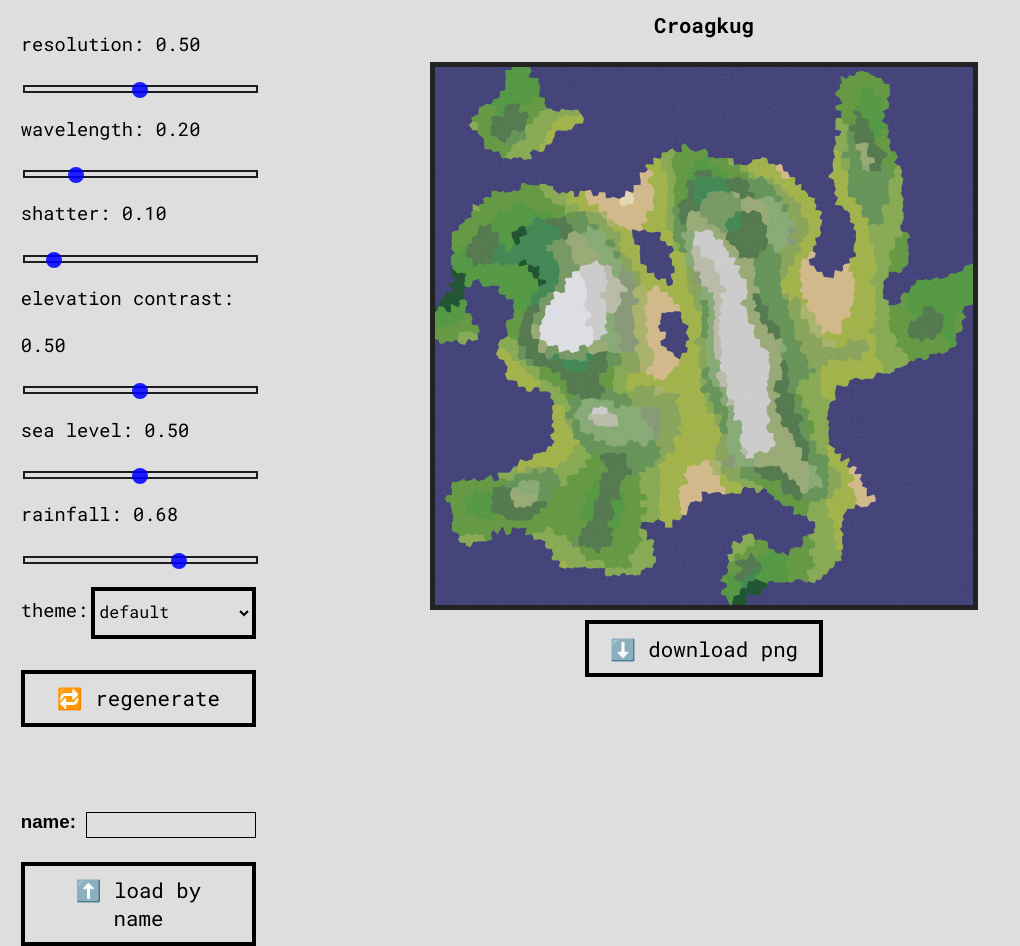
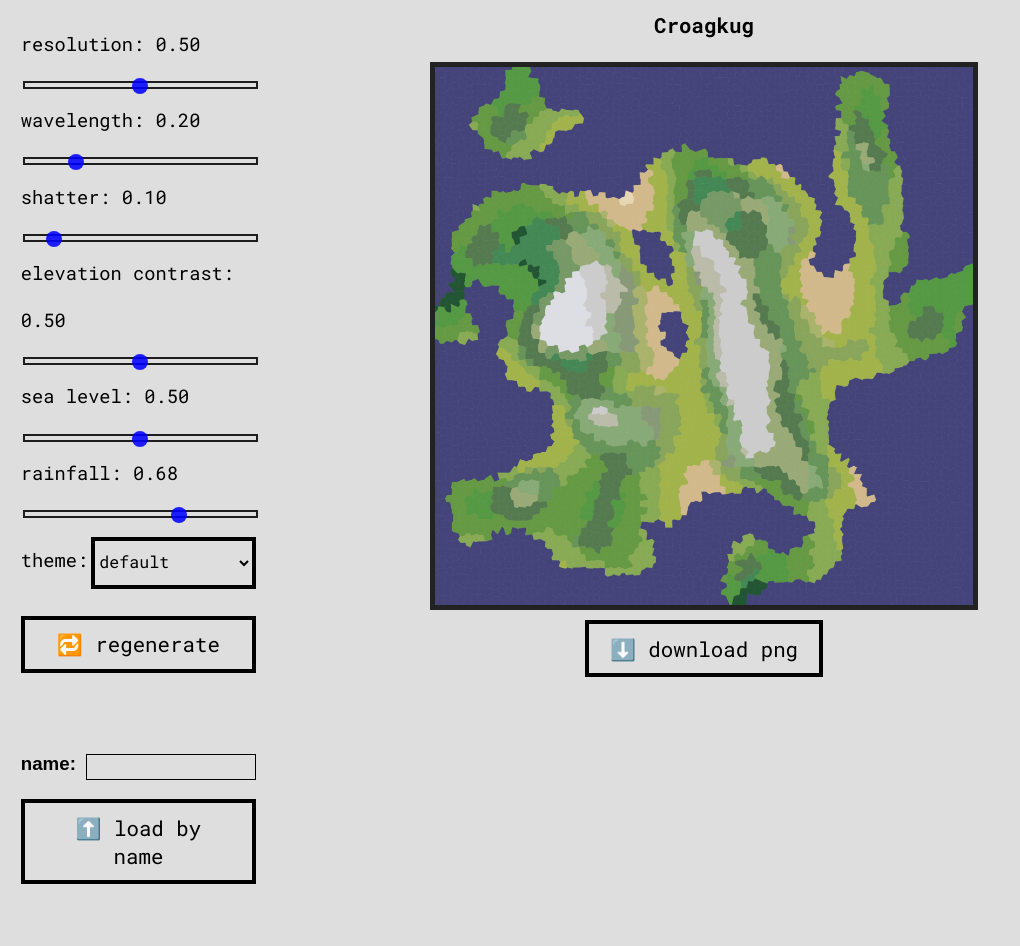
Before and after one commit to synnefon/mapinator, a website built with Vite: page index.html in a window 1280 px wide. Shown: the whole page, without its empty margins (0-1020 px from the left). After the commit the page ends 884 px from the top, so only its background shows below. Built offline with nearby package versions, Linux system fonts and the light colour scheme.

Commit message:
Update style.css

```diff
--- a/src/style.css
+++ b/src/style.css
@@ -32,7 +32,7 @@ body {
 .toolbar {
   display: flex;
   flex-direction: column;
-  gap: 0.5rem;
+  gap: 0.3rem;
   margin-left: 1em;
   margin-top: 1em;
 }
```
